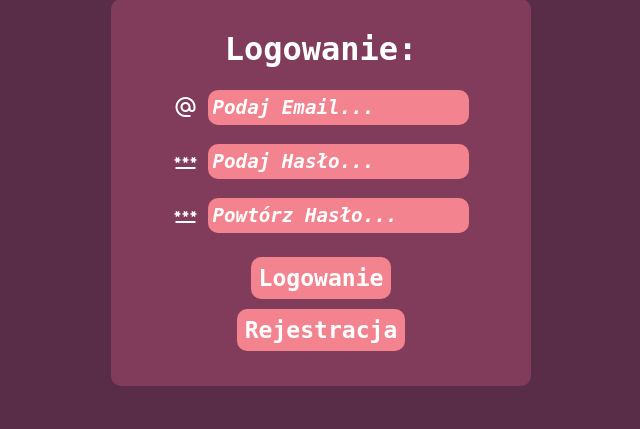
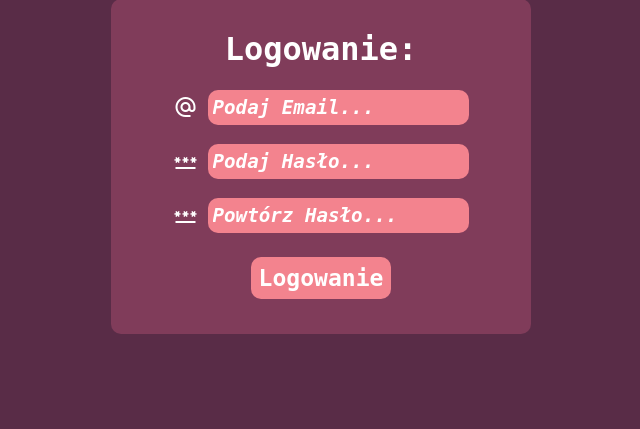
Before and after one commit to Mari0o0o9/chat-do-pisania, a PHP site: page /login.html in a window 1280 px wide. Shown: the part 201-630 px from the top of the page, without its empty margins (319-959 px from the left). Run offline with PHP 8.4, Linux system fonts and the light colour scheme.

Commit message:
modified:   login.html 	modified:   styleLogin.css

```diff
--- a/login.html
+++ b/login.html
@@ -8,7 +8,7 @@
     <title>Login</title>
 </head>
 <body>
-    <main>
+    <div id="login">
         <form id="myForm">
             <h1>Logowanie:</h1>
             <p>
@@ -29,11 +29,11 @@
                 </label>
                 <input type="password" id="pass2" placeholder="Powtórz Hasło..." required>
             </p>
-            <p id="login">
+            <p >
                 <input type="submit" value="Logowanie">
-                <input type="submit" value="Rejestracja">
+                <!-- <input type="submit" value="Rejestracja"> -->
             </p>
         </form>
-    </main>
+    </div>
 </body>
 </html>
--- a/styleLogin.css
+++ b/styleLogin.css
@@ -6,7 +6,7 @@ h1 {
     color: white;
     text-align: center;
 }
-main {
+#login {
     border-radius: 10px;
     margin: auto;
     padding: 10px;
@@ -38,10 +38,6 @@ input::placeholder {
     color: white;
     font-style: italic;
 }
-#login {
-    display: flex;
-    flex-direction: column;
-}
 input[type = 'submit'] {
     cursor: pointer;
     padding: 8px;
```
